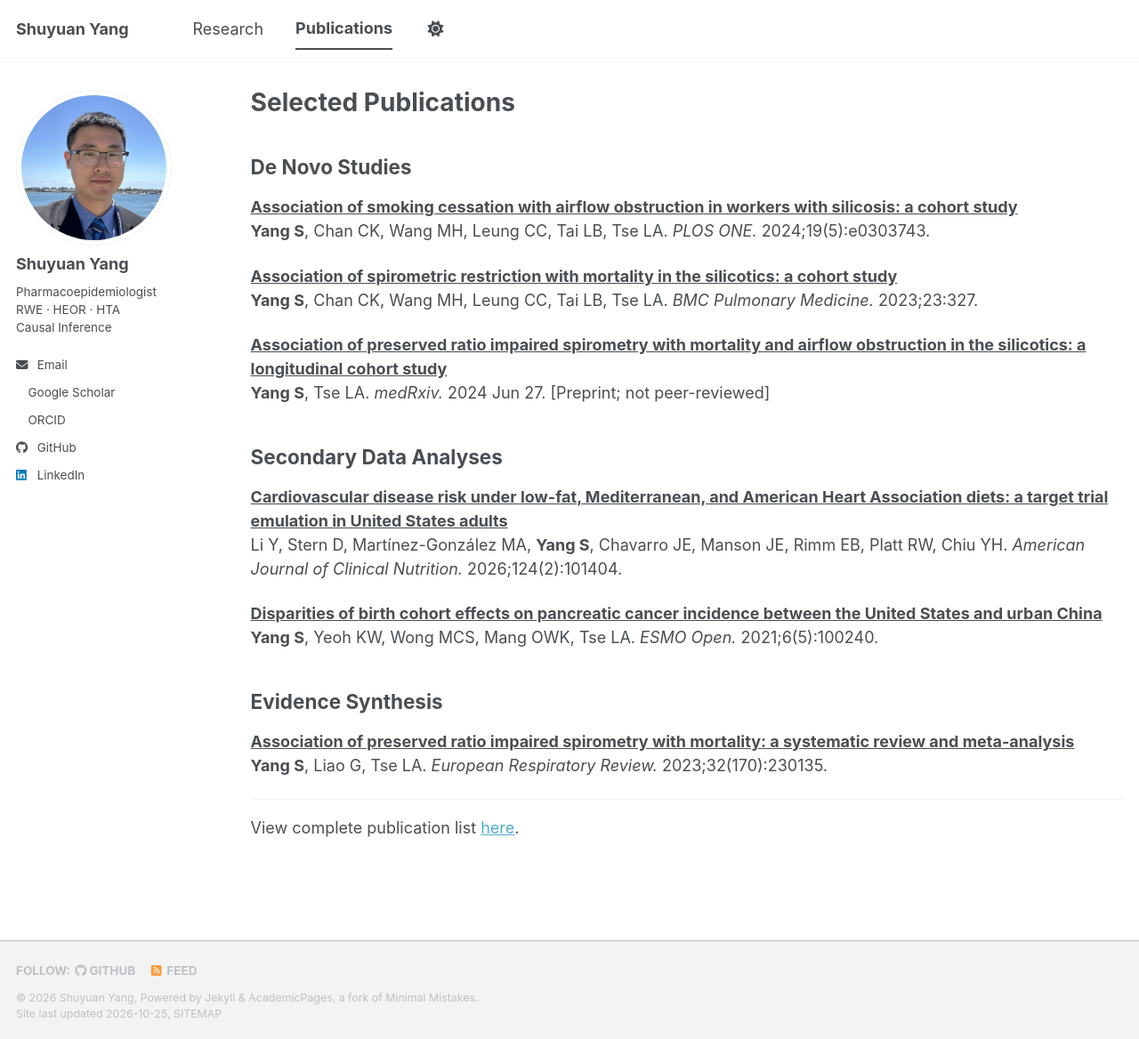
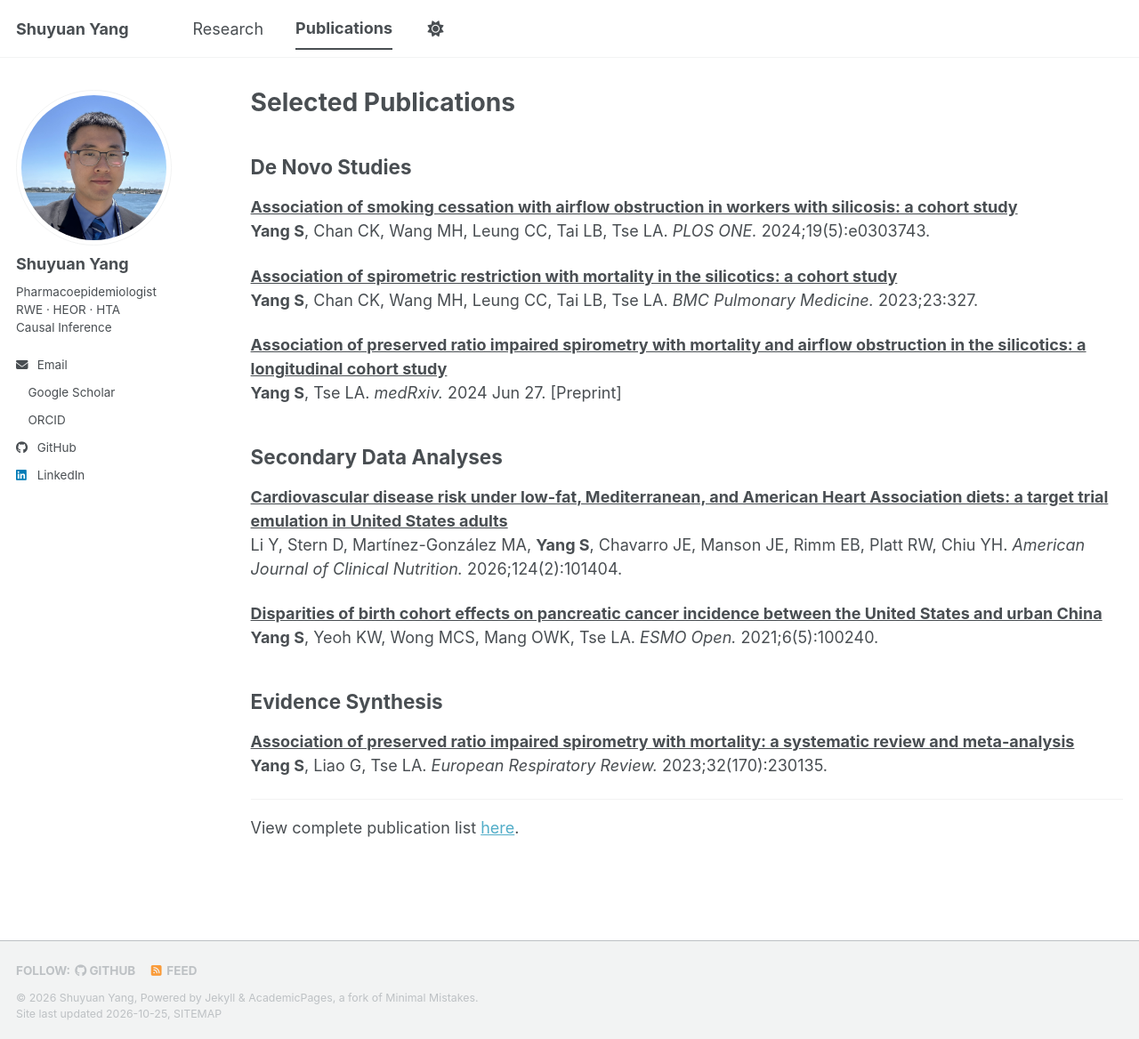
Before and after one commit to yang-shuyuan/yang-shuyuan.github.io, a Jekyll site: the page built from _pages/publications.html, in a window 1280 px wide and 1168 px high. Shown: the whole window at 89% size. Built offline with Jekyll 4.4.1, drawn with Linux system fonts in a browser that asks for light colours; a style sheet for code colours, icons or effects is not loaded.

Commit message:
Update publications.html

```diff
--- a/_pages/publications.html
+++ b/_pages/publications.html
@@ -48,7 +48,7 @@ author_profile: true
   </strong><br>
   <strong>Yang S</strong>, Tse LA.
   <em>medRxiv.</em> 2024 Jun 27.
-  [Preprint; not peer-reviewed]
+  [Preprint]
 </p>
 
 <h2>Secondary Data Analyses</h2>
```
